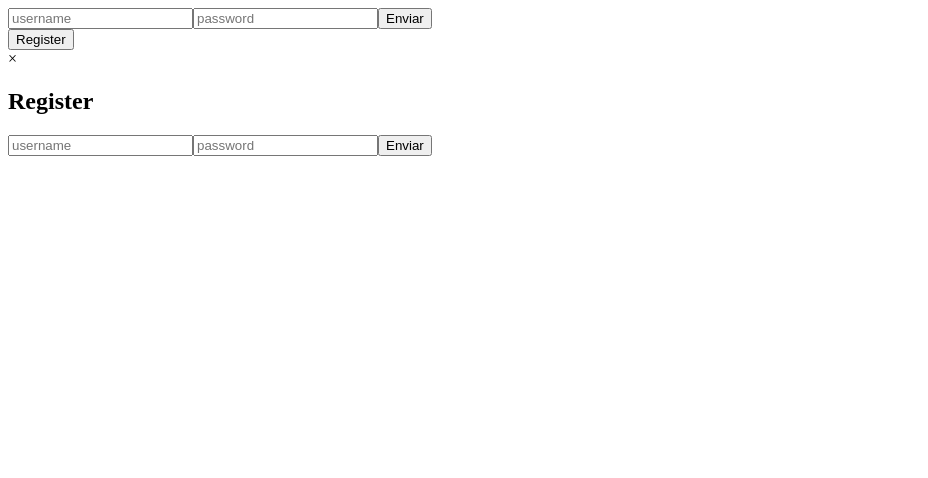
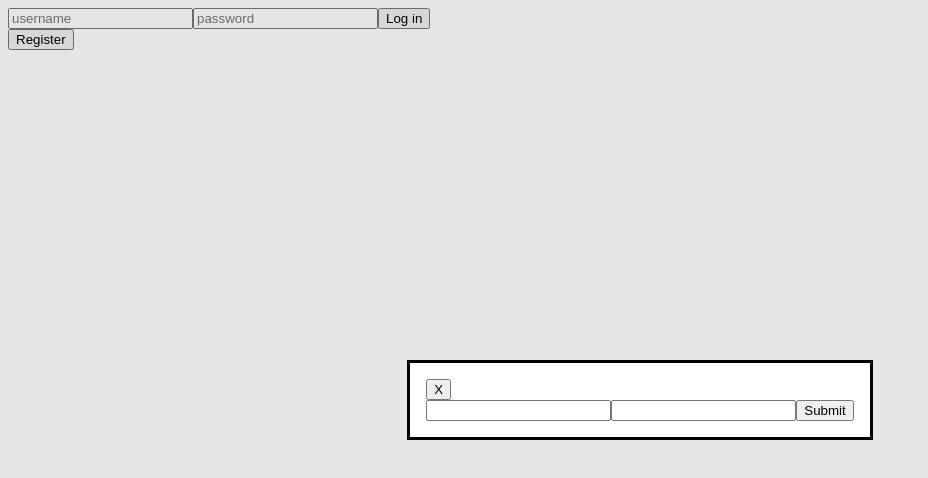
Before and after one commit to BabyScylla69/NightEvent-front, a React (Vite) app: page / in a window 1280 px wide. Both pictures are taken after a click on the button "Register". Shown: the top 478 px of the page, without its empty margins (0-928 px from the left). Built offline with nearby package versions, Linux system fonts and the light colour scheme.

Commit message:
add registerform

```diff
--- /dev/null
+++ b/src/components/RegisterForm/RegisterForm.jsx
@@ -0,0 +1,26 @@
+import { useEffect, useRef } from "react";
+
+const RegisterForm = ({ openModal, closeModal }) => {
+  const ref = useRef();
+
+  useEffect(() => {
+    if (openModal) {
+      ref.current?.showModal();
+    } else {
+      ref.current?.close();
+    }
+  }, [openModal]);
+
+  return (
+    <dialog ref={ref} onCancel={closeModal}>
+      <button onClick={closeModal}>X</button>
+      <div>
+        <input type="text" />
+        <input type="password" />
+        <button>Submit</button>
+      </div>
+    </dialog>
+  );
+}
+
+export default RegisterForm;
--- a/src/pages/Login.jsx
+++ b/src/pages/Login.jsx
@@ -1,48 +1,28 @@
 import { useState } from "react";
 import { login } from "../services/api";
 import { useUserContext } from "../providers/UserProvider";
+import RegisterForm from "../components/RegisterForm/RegisterForm";
 
 const Login = () => {
    const {setUser} = useUserContext();
 
-   const [u, setU] = useState();
-   const [popUp, setPopUp] = useState(false);
+   const [u, setU] = useState({username: '', password: ''});
+   const [modal, setModal] = useState(false);
+
 
    const handleClick = async () => {
       const response = await login(u)
       setUser(response)
    }
 
-   const openPopUp = () => {
-      setPopUp(true)
-   }
-
-   const closePopup = () => {
-    setPopUp(false);
-  };
-
   return (
     <div>
       <input type="text" placeholder="username" onChange={(e) => setU({...u, username: e.target.value})} />
       <input type="password" placeholder="password" onChange={(e) => setU({...u, password: e.target.value})} />
-
-      <button onClick={handleClick}>Enviar</button>
+      <button onClick={handleClick}>Log in</button>
       <br />
-      <button onClick={openPopUp}>Register</button>
-
-      {popUp && (
-        <div className="popup">
-          <div className="popup-content">
-            <span className="close" onClick={closePopup}>
-              &times;
-            </span>
-            <h2>Register</h2>
-            <input type="text" placeholder="username" onChange={(e) => setU({...u, username: e.target.value})} />
-            <input type="password" placeholder="password" onChange={(e) => setU({...u, password: e.target.value})} />
-            <button onClick={handleClick}>Enviar</button>
-          </div>
-        </div>
-      )}
+      <button onClick={() => setModal(true)}>Register</button>
+      <RegisterForm openModal={modal} closeModal={() => setModal(false)} />
     </div>
   );
 };
```
